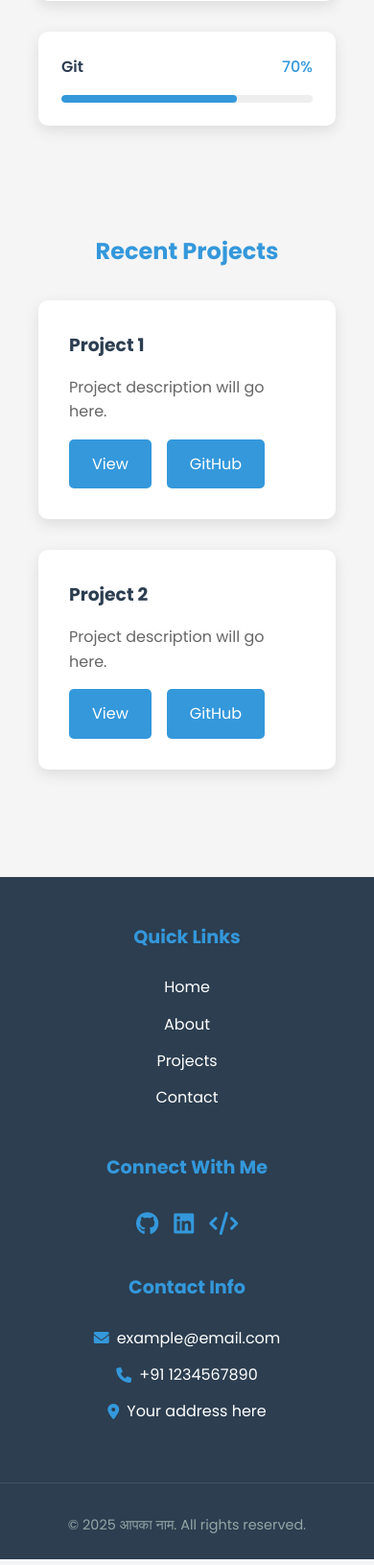
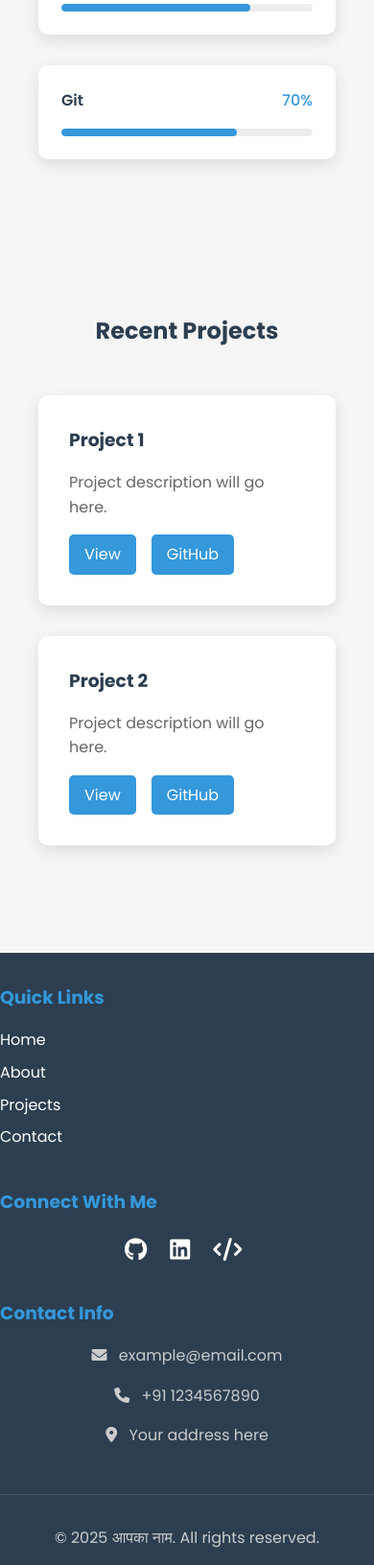
Before and after one commit to PrinceBazad/portfolio, a Django app: page / in a window 390 px wide. Shown: the part 1248-2879 px from the top of the page at 96% size. Run offline with Django 5.2, Linux system fonts and the light colour scheme; data comes from the database, SQL or seed files in the repository; data that the repository does not hold is empty.

Commit message:
Restore original CSS styles

```diff
--- a/main/static/main/css/style.css
+++ b/main/static/main/css/style.css
@@ -248,7 +248,20 @@ h2 {
 .project-links {
     display: flex;
     gap: 1rem;
-    margin-top: 1.5rem;
+    margin-top: 1rem;
+}
+
+.project-links a {
+    padding: 0.5rem 1rem;
+    background: #3498db;
+    color: #fff;
+    text-decoration: none;
+    border-radius: 5px;
+    transition: background 0.3s ease;
+}
+
+.project-links a:hover {
+    background: #2980b9;
 }
 
 /* Contact Section */
@@ -561,54 +547,47 @@ h2 {
     }
 
     .about-image {
-        height: 200px;
+        height: 250px;
     }
 
     .about-text {
-        padding: 1.5rem;
+        padding: 0 1rem;
     }
 }
 
-/* Project Card Styles */
+/* Project Image */
 .project-image {
     width: 100%;
     height: 200px;
-    object-fit: cover;
-    border-radius: 10px 10px 0 0;
+    overflow: hidden;
+    border-radius: 5px;
     margin-bottom: 1rem;
 }
 
 .project-card {
-    display: flex;
-    flex-direction: column;
-    height: 100%;
+    position: relative;
+    overflow: hidden;
 }
 
 .project-card p {
-    flex-grow: 1;
+    color: #666;
     margin-bottom: 1rem;
-    color: #666;
 }
 
-/* Contact Form Styles */
+/* Contact Form */
 .contact-form {
-    background: #fff;
-    padding: 2rem;
-    border-radius: 10px;
-    box-shadow: 0 5px 15px rgba(0, 0, 0, 0.1);
+    max-width: 600px;
+    margin: 0 auto;
 }
 
 .form-group input:focus,
 .form-group textarea:focus {
-    outline: none;
-    border-color: #3498db;
-    box-shadow: 0 0 0 2px rgba(52, 152, 219, 0.2);
+    box-shadow: 0 0 5px rgba(52, 152, 219, 0.5);
 }
 
-/* Responsive Styles */
 @media (max-width: 768px) {
     .about-image {
-        margin: 1rem 0;
+        height: 200px;
     }
 
     .project-image {
@@ -616,15 +595,15 @@ h2 {
     }
 
     .contact-content {
-        grid-template-columns: 1fr;
+        padding: 0 1rem;
     }
 }
 
-/* Footer Styles */
+/* Footer */
 .footer {
     background: #2c3e50;
     color: #fff;
-    padding: 4rem 0 2rem;
+    padding: 3rem 0 1rem;
     margin-top: 4rem;
 }
 
@@ -632,15 +611,12 @@ h2 {
     display: grid;
     grid-template-columns: repeat(auto-fit, minmax(250px, 1fr));
     gap: 2rem;
-    max-width: 1200px;
-    margin: 0 auto;
-    padding: 0 20px;
+    margin-bottom: 2rem;
 }
 
 .footer-section h3 {
     color: #3498db;
-    margin-bottom: 1.5rem;
-    font-size: 1.2rem;
+    margin-bottom: 1rem;
 }
 
 .footer-section ul {
@@ -648,7 +624,7 @@ h2 {
 }
 
 .footer-section ul li {
-    margin-bottom: 0.8rem;
+    margin-bottom: 0.5rem;
 }
 
 .footer-section ul li a {
@@ -669,46 +645,40 @@ h2 {
 .social-link {
     color: #fff;
     font-size: 1.5rem;
-    transition: color 0.3s ease, transform 0.3s ease;
+    transition: color 0.3s ease;
 }
 
 .social-link:hover {
     color: #3498db;
-    transform: translateY(-3px);
 }
 
 .footer-section p {
-    margin-bottom: 0.8rem;
-    display: flex;
-    align-items: center;
-    gap: 0.5rem;
+    color: #ccc;
+    line-height: 1.6;
+    margin-bottom: 1rem;
 }
 
 .footer-section i {
-    color: #3498db;
+    margin-right: 0.5rem;
 }
 
 .footer-bottom {
     text-align: center;
-    margin-top: 3rem;
     padding-top: 2rem;
     border-top: 1px solid rgba(255, 255, 255, 0.1);
 }
 
 .footer-bottom p {
-    color: #95a5a6;
-    font-size: 0.9rem;
+    color: #ccc;
 }
 
-/* Responsive Footer */
 @media (max-width: 768px) {
     .footer {
-        padding: 3rem 0 1.5rem;
+        padding: 2rem 0 1rem;
     }
 
     .footer-content {
         grid-template-columns: 1fr;
-        text-align: center;
     }
 
     .social-links {
@@ -716,19 +686,20 @@ h2 {
     }
 
     .footer-section p {
-        justify-content: center;
+        text-align: center;
     }
 }
 
-/* Projects Section on Home Page */
+/* Projects Section */
 .projects-section {
-    padding: 4rem 0;
-    animation: fadeIn 1s ease-out 1.5s backwards;
+    padding: 8rem 0 4rem;
+    animation: fadeIn 1s ease-out;
 }
 
 .projects-section h2 {
     text-align: center;
-    margin-bottom: 2rem;
+    color: #2c3e50;
+    margin-bottom: 3rem;
 }
 
 .projects-section .projects-grid {
@@ -743,21 +714,17 @@ h2 {
     border-radius: 10px;
     box-shadow: 0 5px 15px rgba(0, 0, 0, 0.1);
     transition: transform 0.3s ease, box-shadow 0.3s ease;
-    display: flex;
-    flex-direction: column;
-    height: 100%;
 }
 
 .projects-section .project-card:hover {
     transform: translateY(-5px);
-    box-shadow: 0 8px 25px rgba(0, 0, 0, 0.15);
 }
 
 .projects-section .project-image {
     width: 100%;
     height: 200px;
-    object-fit: cover;
-    border-radius: 10px 10px 0 0;
+    overflow: hidden;
+    border-radius: 5px;
     margin-bottom: 1rem;
 }
 
@@ -767,21 +734,18 @@ h2 {
 }
 
 .projects-section .project-card p {
-    flex-grow: 1;
+    color: #666;
     margin-bottom: 1rem;
-    color: #666;
 }
 
 .projects-section .project-links {
     display: flex;
     gap: 1rem;
-    margin-top: auto;
 }
 
-/* Responsive Styles for Projects Section */
 @media (max-width: 768px) {
     .projects-section {
-        padding: 3rem 0;
+        padding: 6rem 0 3rem;
     }
 
     .projects-section .project-image {
```
Also changed, not shown: other parts of main/static/main/css/style.css (+30 -57 lines).
